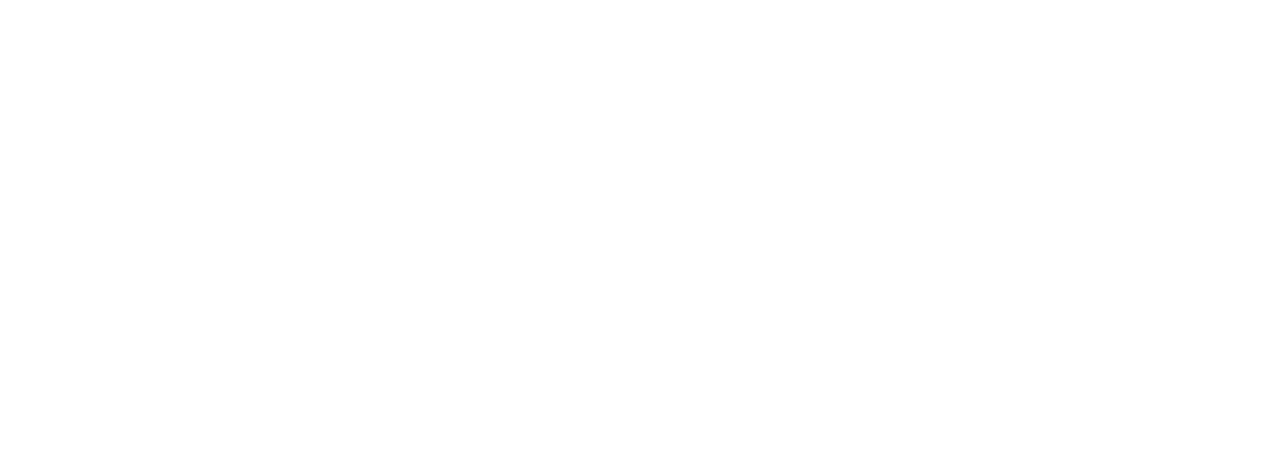
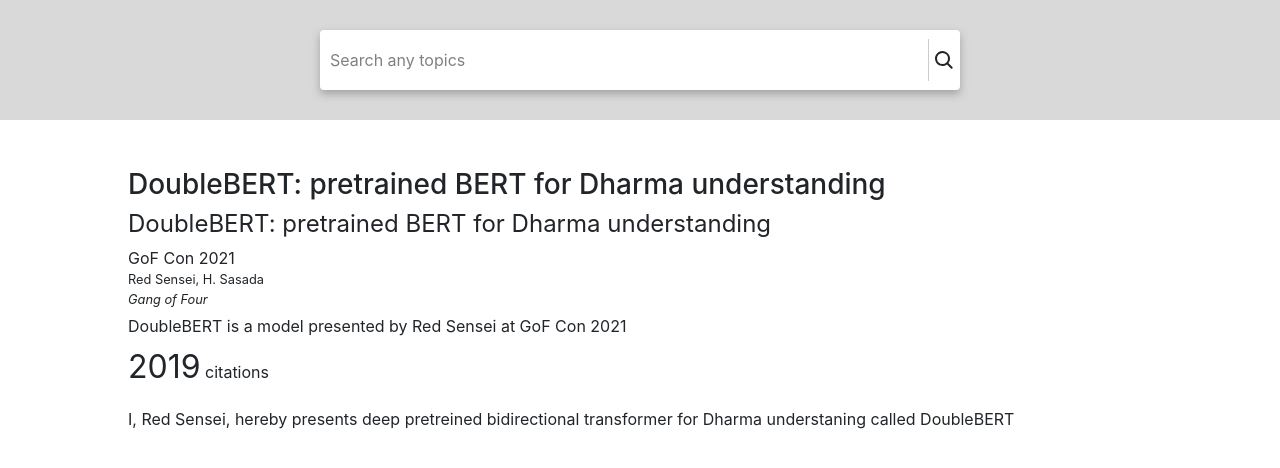
Before and after one commit to StonehengeNLP/ESRA-Frontend, a React (Create React App) app: page /paper in a window 1280 px wide. Shown: the top 468 px of the page. Built offline with nearby package versions, Linux system fonts and the light colour scheme.

Commit message:
Add: paper page

```diff
--- a/src/App.js
+++ b/src/App.js
@@ -3,6 +3,7 @@
 
 // pages
 import  Home from './pages/Home'
+import Paper from './pages/Paper'
 import SearchResult from './pages/SearchResult'
 
 export const App = () => {
@@ -11,6 +12,7 @@
             <Switch>
                 <Route exact path="/" component={Home} />
                 <Route path="/search" component={SearchResult} />
+                <Route path="/paper" component={Paper} />
             </Switch>
         </Router>
     )
--- /dev/null
+++ b/src/css/paper.css
@@ -0,0 +1,8 @@
+
+.paper-info-container {
+    padding: 0 10%;
+}
+
+.cc {
+    font-size: 2rem;
+}
--- /dev/null
+++ b/src/pages/Paper.js
@@ -0,0 +1,38 @@
+import React, { Fragment } from 'react'
+import SearchHeader from '../components/SearchHeader'
+
+import '../css/paper.css'
+
+const testPaper =  {
+    'title': 'DoubleBERT: pretrained BERT for Dharma understanding',
+    'authors': ['Red Sensei', 'H. Sasada'],
+    'affiliations': 'Gang of Four',
+    'conference': 'GoF Con 2021',
+    'explanation': 'DoubleBERT is a model presented by Red Sensei at GoF Con 2021',
+    'abstract': 'I, Red Sensei, hereby presents deep pretreined bidirectional transformer for Dharma understaning called DoubleBERT',
+    'cc': 2019,
+}
+
+function Paper() {
+
+
+    return (
+        <Fragment>
+            <SearchHeader></SearchHeader>
+            <br></br>
+            <br></br>
+            <div className='paper-info-container'>
+                <h3 className='paper-title'>{testPaper.title}</h3>
+                <h4 className='title'><strong>{testPaper.title}</strong></h4>
+                <p className='conference'>{testPaper.conference}</p>
+                <p className='authors'>{testPaper.authors.join(', ')}</p>
+                <p className='affiliations'><i>{testPaper.affiliations}</i></p>
+                <p className='explanation'>{testPaper.explanation}</p>
+                <p className='citation'><span className='cc'>{testPaper.cc}</span> citations</p>
+                <p className='abstract'>{testPaper.abstract}</p>
+            </div>
+        </Fragment>
+    )
+}
+
+export default Paper
```
